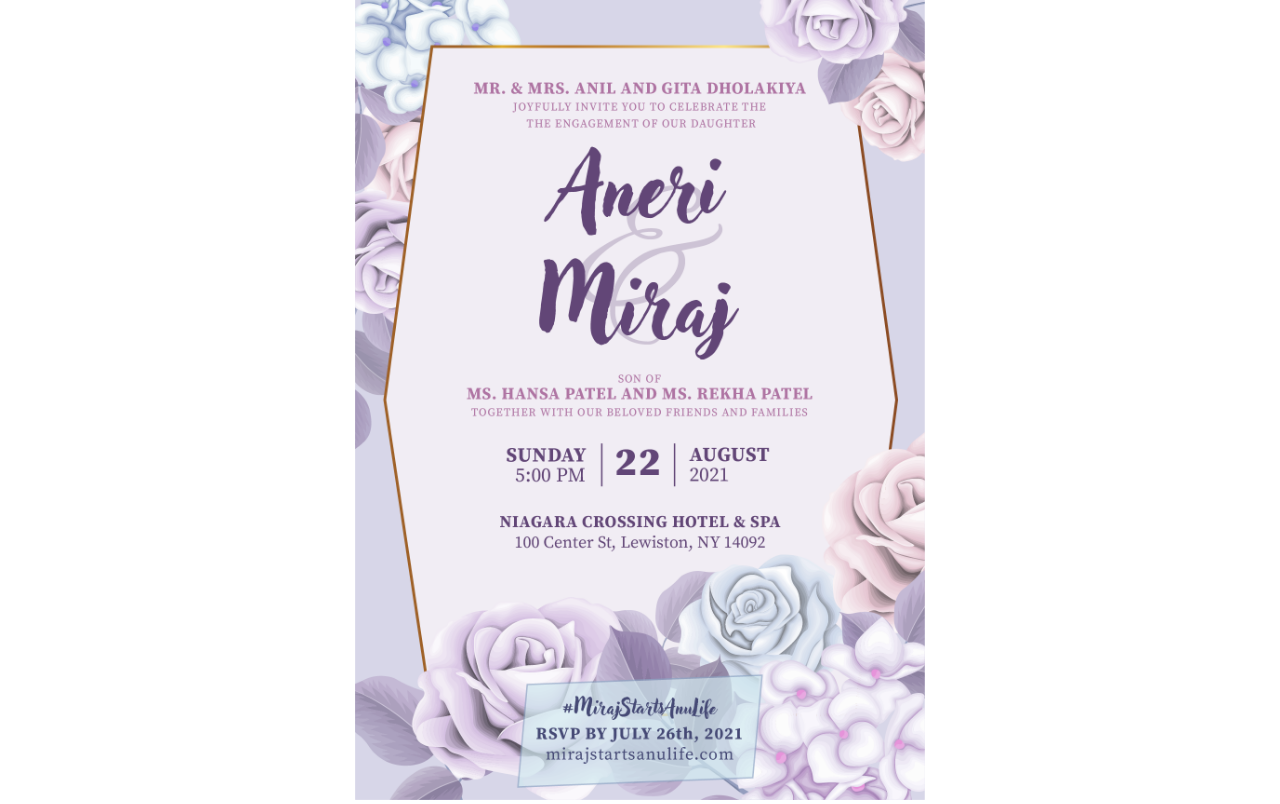
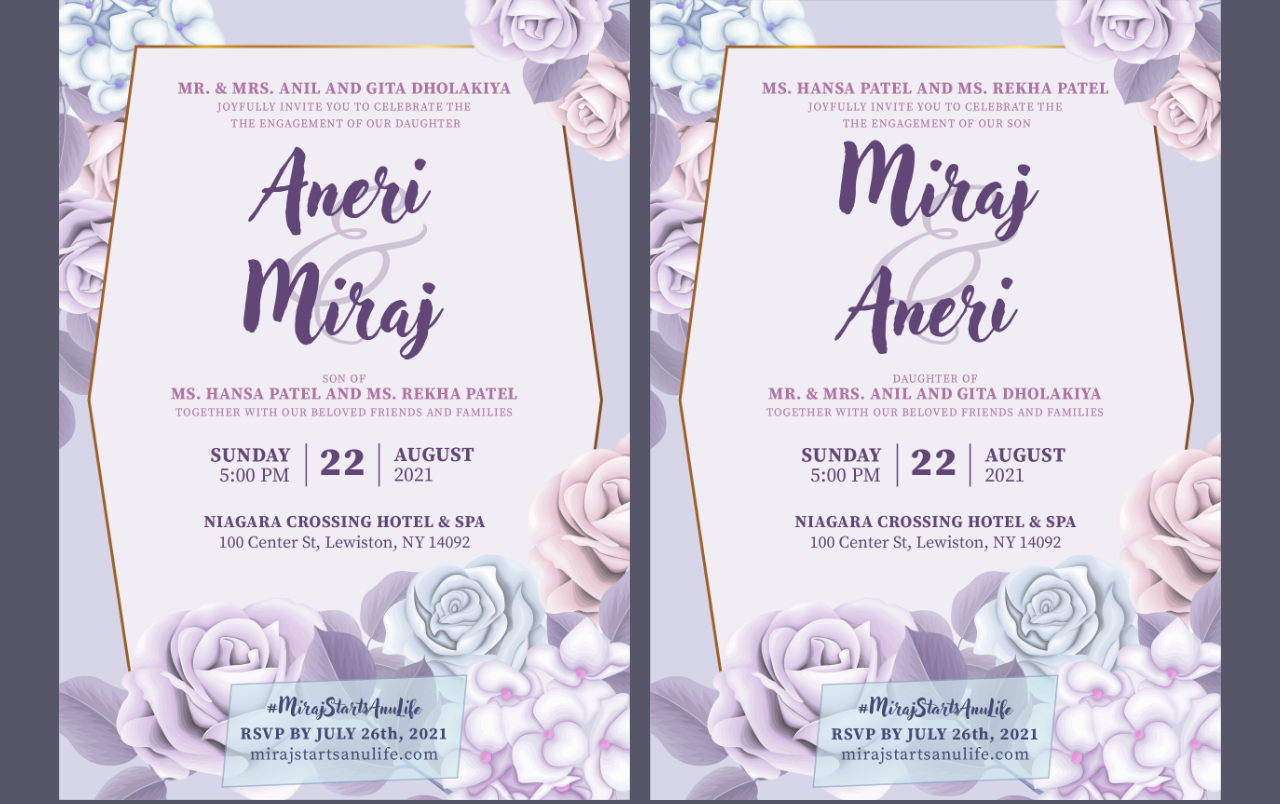
Before and after one commit to mirajaneri/mirajaneri.github.io, a plain HTML site: page index.html in a window 1280 px wide. Drawn offline with Linux system fonts and the light colour scheme.

Commit message:
Both Versions

```diff
--- a/index.html
+++ b/index.html
@@ -1,7 +1,8 @@
 <!DOCTYPE html>
 <html>
-<body style="margin: 0px; overflow: hidden;">
+<body style="margin: 0px; padding: 0px; overflow: hidden; background-color:#565668;">
 <center><img src="img/AneriAndMiraj.png" style="max-height: 100vh;
-  width: auto;" /></center>
+  width: auto; margin-right: 10px;" /><img src="img/MirajAndAneri.png" style="max-height: 100vh;
+  width: auto; margin-left:10px;" /></center>
 </body>
 </html>
```
